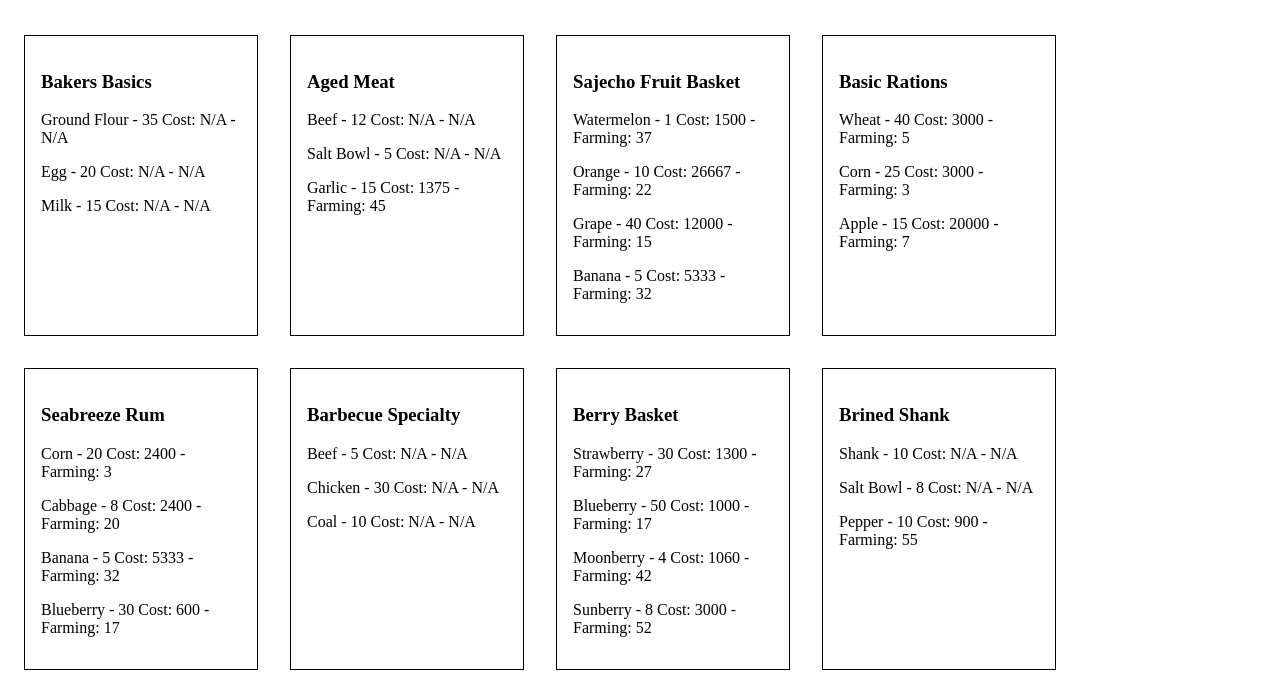
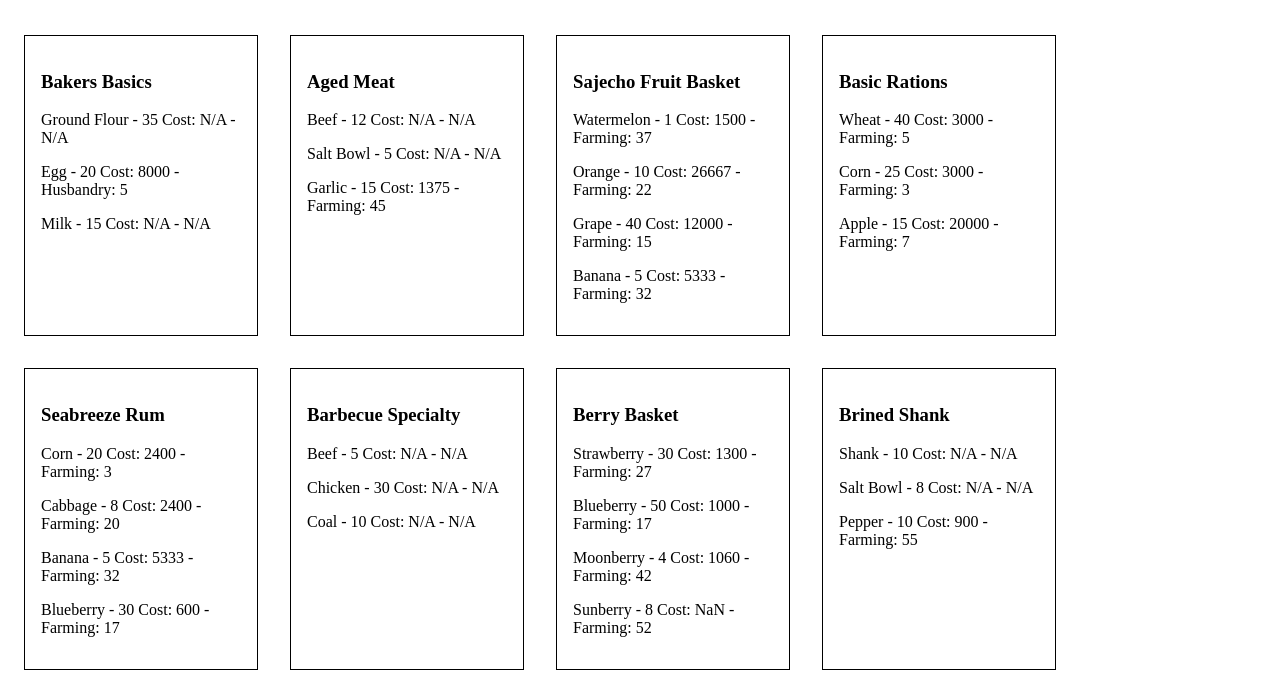
Before and after one commit to Erikcwill/RavendawnProject, a plain HTML site: page index.html in a window 1280 px wide. Shown: the part 61-760 px from the top of the page. Drawn offline with Linux system fonts and the light colour scheme.

Commit message:
Considered advance in element generation logic. and small adjustments

```diff
--- a/ingredientList.js
+++ b/ingredientList.js
@@ -3,242 +3,289 @@ export const ingredientList = [
     name: "Potato",
     origin: "Potatoes",
     price: "50",
-    quantity: "1",
-    experience: "90",
+    minQuantity: 1,
+    maxQuantity: 1,
+    experience: 90,
     time: 20,
-    necessaryLevel: "1",
+    necessaryLevel: 1,
     category: "Farming",
   },
   {
     name: "Cotton",
     origin: "Cotton Tree",
     price: "930",
-    quantity: "5-8",
-    experience: "5000",
+    minQuantity: 5,
+    maxQuantity: 8,
+    experience: 5000,
     time: 300,
-    necessaryLevel: "1",
+    necessaryLevel: 1,
     category: "Farming",
   },
   {
     name: "Corn",
     origin: "Corn",
     price: "300",
-    quantity: "2-3",
-    experience: "1250",
+    minQuantity: 2,
+    maxQuantity: 3,
+    experience: 1250,
     time: 300,
-    necessaryLevel: "3",
+    necessaryLevel: 3,
     category: "Farming",
   },
   {
     name: "Wheat",
     origin: "Wheat",
     price: "150",
-    quantity: "1-3",
-    experience: "500",
+    minQuantity: 1,
+    maxQuantity: 3,
+    experience: 500,
     time: 120,
-    necessaryLevel: "5",
+    necessaryLevel: 5,
     category: "Farming",
   },
   {
     name: "Apple",
     origin: "Apple Tree",
     price: "2000",
-    quantity: "1-2",
-    experience: "2500",
+    minQuantity: 1,
+    maxQuantity: 2,
+    experience: 2500,
     time: 150,
-    necessaryLevel: "7",
+    necessaryLevel: 7,
     category: "Farming",
   },
   {
     name: "Carrot",
     origin: "Carrots",
     price: "110",
-    quantity: "1-1",
-    experience: "200",
+    minQuantity: 1,
+    maxQuantity: 1,
+    experience: 200,
     time: 45,
-    necessaryLevel: "10",
-    category: "",
+    necessaryLevel: 10,
+    category: "Farming",
   },
   {
     name: "Grape",
     origin: "Grapes",
     price: "300",
-    quantity: "1-1",
-    experience: "500",
+    minQuantity: 1,
+    maxQuantity: 1,
+    experience: 500,
     time: 120,
     area: "1",
-    necessaryLevel: "15",
+    necessaryLevel: 15,
     category: "Farming",
   },
   {
     name: "Blueberry",
     origin: "Blueberrys",
     price: "80",
-    quantity: "3-5",
-    experience: "500",
+    minQuantity: 3,
+    maxQuantity: 5,
+    experience: 500,
     time: 120,
     area: "1",
-    necessaryLevel: "17",
+    necessaryLevel: 17,
     category: "Farming",
   },
   {
     name: "Cabbage",
     origin: "Cabbages",
     price: "300",
-    quantity: "1-1",
-    experience: "500",
+    minQuantity: 1,
+    maxQuantity: 1,
+    experience: 500,
     time: 120,
-    necessaryLevel: "20",
+    necessaryLevel: 20,
     category: "Farming",
   },
   {
     name: "Orange",
     origin: "Orange Tree",
     price: "4000",
-    quantity: "1-2",
-    experience: "5000",
+    minQuantity: 1,
+    maxQuantity: 2,
+    experience: 5000,
     time: 300,
-    necessaryLevel: "22",
+    necessaryLevel: 22,
     category: "Farming",
   },
   {
     name: "Onion",
     origin: "Onions",
     price: "300",
-    quantity: "1-2",
-    experience: "750",
+    minQuantity: 1,
+    maxQuantity: 2,
+    experience: 750,
     time: 180,
-    necessaryLevel: "25",
+    necessaryLevel: 25,
     category: "Farming",
   },
   {
     name: "Strawberry",
     origin: "Strawberrys",
     price: "130",
-    quantity: "2-4",
-    experience: "625",
+    minQuantity: 2,
+    maxQuantity: 4,
+    experience: 625,
     time: 150,
-    necessaryLevel: "27",
+    necessaryLevel: 27,
     category: "Farming",
   },
   {
     name: "Beans",
     origin: "Beans",
     price: "190",
-    quantity: "3-5",
-    experience: "1250",
+    minQuantity: 3,
+    maxQuantity: 5,
+    experience: 1250,
     time: 300,
-    necessaryLevel: "30",
+    necessaryLevel: 30,
     category: "Farming",
   },
   {
     name: "Banana",
     origin: "Banana Tree",
     price: "3200",
-    quantity: "2-4",
-    experience: "8000",
+    minQuantity: 2,
+    maxQuantity: 4,
+    experience: 8000,
     time: 480,
-    necessaryLevel: "32",
+    necessaryLevel: 32,
     category: "Farming",
   },
   {
     name: "Pumpkin",
     origin: "Pumpkin",
     price: "1200",
-    quantity: "1-1",
-    experience: "2000",
+    minQuantity: 1,
+    maxQuantity: 1,
+    experience: 2000,
     time: 480,
-    necessaryLevel: "35",
+    necessaryLevel: 35,
     category: "Farming",
   },
   {
     name: "Watermelon",
     origin: "Watermelon",
     price: "1500",
-    quantity: "1-1  ",
-    experience: "2500",
+    minQuantity: 1,
+    maxQuantity: 1,
+    experience: 2500,
     time: 600,
-    necessaryLevel: "37",
+    necessaryLevel: 37,
     category: "Farming",
   },
   {
     name: "Pea",
     origin: "Peas",
     price: "245",
-    quantity: "3-5",
-    experience: "1625",
+    minQuantity: 3,
+    maxQuantity: 5,
+    experience: 1625,
     time: 390,
-    necessaryLevel: "0",
+    necessaryLevel: 40,
     category: "Farming",
   },
   {
     name: "Moonberry",
     origin: "Moonberry",
     price: "530",
-    quantity: "1-3",
-    experience: "1750",
+    minQuantity: 1,
+    maxQuantity: 3,
+    experience: 1750,
     time: 420,
-    necessaryLevel: "42",
+    necessaryLevel: 42,
     category: "Farming",
   },
   {
     name: "Garlic",
     origin: "Garlic",
     price: "275",
-    quantity: "2-4",
-    experience: "1375",
+    minQuantity: 2,
+    maxQuantity: 4,
+    experience: 1375,
     time: 330,
-    necessaryLevel: "45",
+    necessaryLevel: 45,
     category: "Farming",
   },
   {
     name: "Acorn",
     origin: "Acorn Tree",
     price: "6400",
-    quantity: "2-4",
-    experience: "16000",
+    minQuantity: 2,
+    maxQuantity: 4,
+    experience: 1600,
     time: 960,
-    necessaryLevel: "47",
+    necessaryLevel: 47,
     category: "Farming",
   },
   {
     name: "Brocolli",
     origin: "Brocolli",
     price: "500",
-    quantity: "1-2",
-    experience: "1250",
+    minQuantity: 1,
+    maxQuantity: 3,
+    experience: 1250,
     time: 300,
-    necessaryLevel: "50",
+    necessaryLevel: 50,
     category: "Farming",
   },
   {
     name: "Sunberry",
     origin: "Sunberries",
     price: "750",
-    quantity: "1-3",
-    experience: "2500",
+    minQuantity: 1,
+    maxquantity: 3,
+    experience: 2500,
     time: 600,
-    necessaryLevel: "52",
+    necessaryLevel: 52,
     category: "Farming",
   },
   {
     name: "Pepper",
     origin: "Peppers",
     price: "360",
-    quantity: "3-5",
-    experience: "2375",
+    minQuantity: 3,
+    maxQuantity: 5,
+    experience: 2375,
     time: 570,
-    necessaryLevel: "55",
+    necessaryLevel: 55,
     category: "Farming",
   },
   {
     name: "Cherry",
-    origin: "Cherries   ",
-    price: "2800",
-    quantity: "2-4",
-    experience: "7000",
+    origin: "Cherries",
+    price: 2800,
+    minQuantity: 2,
+    maxQuantity: 4,
+    experience: 7000,
     time: 420,
-    necessaryLevel: "57",
+    necessaryLevel: 57,
     category: "Farming",
   },
+  {
+    name: "Egg",
+    origin: "Chicken",
+    price: [2000, 3000],
+    minQuantity: [4, 10],
+    maxQuantity: [6, 15],
+    experience: [200, 3000],
+    time: [120, 150, 300],
+    necessaryLevel: [5, 15],
+    category: "Husbandry",
+  },
 ];
+
+/* {
+    name: "Egg",
+    origin: "Chicken",
+    price: ["2000", "3000"],
+    minQuantity: ["4", "10"]
+    maxQuantity: ["6," "15"],
+    experience: "200", "3000"],
+    time: [120, 150, 300],
+    necessaryLevel: "5, "15",],
+    category: "Husbandry",
+  },*/
--- a/script.js
+++ b/script.js
@@ -1,51 +1,93 @@
-import { tradepacksList } from "./tradepacksList.js";
-import { ingredientList } from "./ingredientList.js";
-
+import {
+  tradepacksList
+} from "./tradepacksList.js";
+import {
+  ingredientList
+} from "./ingredientList.js";
 const tradePacksContainer = document.getElementById("tradePacksContainer");
-
 for (const tradepack of tradepacksList) {
   const card = document.createElement("div");
   card.className = "card_packs";
-
   const containerTitleCard = document.createElement("div");
   containerTitleCard.className = "container_title_card";
   card.appendChild(containerTitleCard);
-
   const titleCard = document.createElement("h3");
   titleCard.className = "title_card";
   titleCard.textContent = `${tradepack.name}`;
   containerTitleCard.appendChild(titleCard);
-
   const ingredients = document.createElement("div");
   ingredients.className = "card_ingredients";
-
+  const secondaryNamesDiv = document.createElement("div");
+  secondaryNamesDiv.className = "secondary_names_div hidden";
+  card.appendChild(secondaryNamesDiv);
+  card.addEventListener("click", () => {
+      secondaryNamesDiv.classList.toggle("hidden");
+  });
   for (const ingredient of tradepack.ingredients) {
       const ingredientItem = document.createElement("p");
       ingredientItem.className = "ingredient_item";
       const ingredientInfo = ingredientList.find(
           (info) => info.name === ingredient.name
       );
-
       ingredientItem.textContent = `${ingredient.name} - ${ingredient.quantity}`;
       if (ingredientInfo) {
-      const price = parseInt(ingredientInfo.price);
-      const quantityRange = ingredientInfo.quantity.split("-");
-      const minQuantity = parseInt(quantityRange[0]);
-      const maxQuantity = parseInt(quantityRange[1]);
+          const price = Array.isArray(ingredientInfo.price) ?
+              ingredientInfo.price[0] :
+              ingredientInfo.price;
+          const minQuantity = Array.isArray(ingredientInfo.minQuantity) ?
+              ingredientInfo.minQuantity[0] :
+              ingredientInfo.minQuantity;
+          const maxQuantity = Array.isArray(ingredientInfo.maxQuantity) ?
+              ingredientInfo.maxQuantity[0] :
+              ingredientInfo.maxQuantity;
           const unitsPerPack = ingredient.quantity;
-
           const averageQuantity = (minQuantity + maxQuantity) / 2;
           const costPerPack = Math.round((price / averageQuantity) * unitsPerPack);
-
           const cost = costPerPack;
-
-      ingredientItem.innerHTML += ` Cost: ${cost} - ${ingredientInfo.category}: ${ingredientInfo.necessaryLevel}`;
+          const necessaryLevel =
+              ingredientInfo.necessaryLevel.length > 1 ?
+              ingredientInfo.necessaryLevel[0] :
+              ingredientInfo.necessaryLevel;
+          ingredientItem.innerHTML += ` Cost: ${cost} - ${ingredientInfo.category}: ${necessaryLevel}`;
+          // Verificar se há níveis adicionais e criar informações dentro de secondary_names_div
+          if (ingredientInfo.necessaryLevel.length > 1) {
+              const additionalLevels = ingredientInfo.necessaryLevel.slice(1);
+              if (additionalLevels.length > 0) {
+                  const additionalInfo = document.createElement("p");
+                  additionalInfo.className = "additional_info";
+                  additionalInfo.textContent = `Os itens adicionais para ${ingredient.name} são:`;
+                  // Verificar se já existe um elemento filho na div
+                  if (card.querySelector(".secondary_names_div").childElementCount === 0) {
+                      // Adicionar o texto informativo apenas uma vez
+                      card.querySelector(".secondary_names_div").appendChild(additionalInfo);
+                  } else {
+                      // Atualizar o conteúdo do elemento existente
+                      card.querySelector(".secondary_names_div").firstChild.textContent = additionalInfo.textContent;
+                  }
+                  for (const level of additionalLevels) {
+                      const levelInfo = document.createElement("span");
+                      levelInfo.textContent = ` ${ingredient.name} - ${ingredient.quantity} ${ingredientInfo.category}: ${level}`;
+                      additionalInfo.appendChild(levelInfo);
+                  }
+              }
+          } else {
+              const noAdditionalInfo = document.createElement("p");
+              noAdditionalInfo.className = "no_additional_info";
+              noAdditionalInfo.textContent = "Esse item não possui níveis adicionais";
+              // Verificar se já existe um elemento filho na div
+              if (card.querySelector(".secondary_names_div").childElementCount === 0) {
+                  // Adicionar o texto informativo apenas uma vez
+                  card.querySelector(".secondary_names_div").appendChild(noAdditionalInfo);
+              } else {
+                  // Atualizar o conteúdo do elemento existente
+                  card.querySelector(".secondary_names_div").firstChild.textContent = noAdditionalInfo.textContent;
+              }
+          }
       } else {
           ingredientItem.innerHTML += ` Cost: N/A - N/A`;
       }
       ingredients.appendChild(ingredientItem);
   }
   card.appendChild(ingredients);
-
   tradePacksContainer.appendChild(card);
 }
--- a/style.css
+++ b/style.css
@@ -22,3 +22,8 @@
   .card p {
     margin: 8px 0;
   }
+
+
+  .hidden {
+    display: none;
+  }
--- a/tradepacksList.js
+++ b/tradepacksList.js
@@ -138,8 +138,8 @@ export const tradepacksList = [
     name: "Strawberry Cakes",
     ingredients: [
       { name: "Ground flour", quantity: "50" },
-      { name: "Milk", quantity: "10" },
-      { name: "Strawberry", quantity: "30" },
+      { name: "Milk", quantity: "18" },
+      { name: "Strawberry", quantity: "40" },
     ],
   },
   {
```
Also changed, not shown: index.html (+1 -0 lines), 1 other file. Lines whose indentation alone changed are shown as unchanged.
